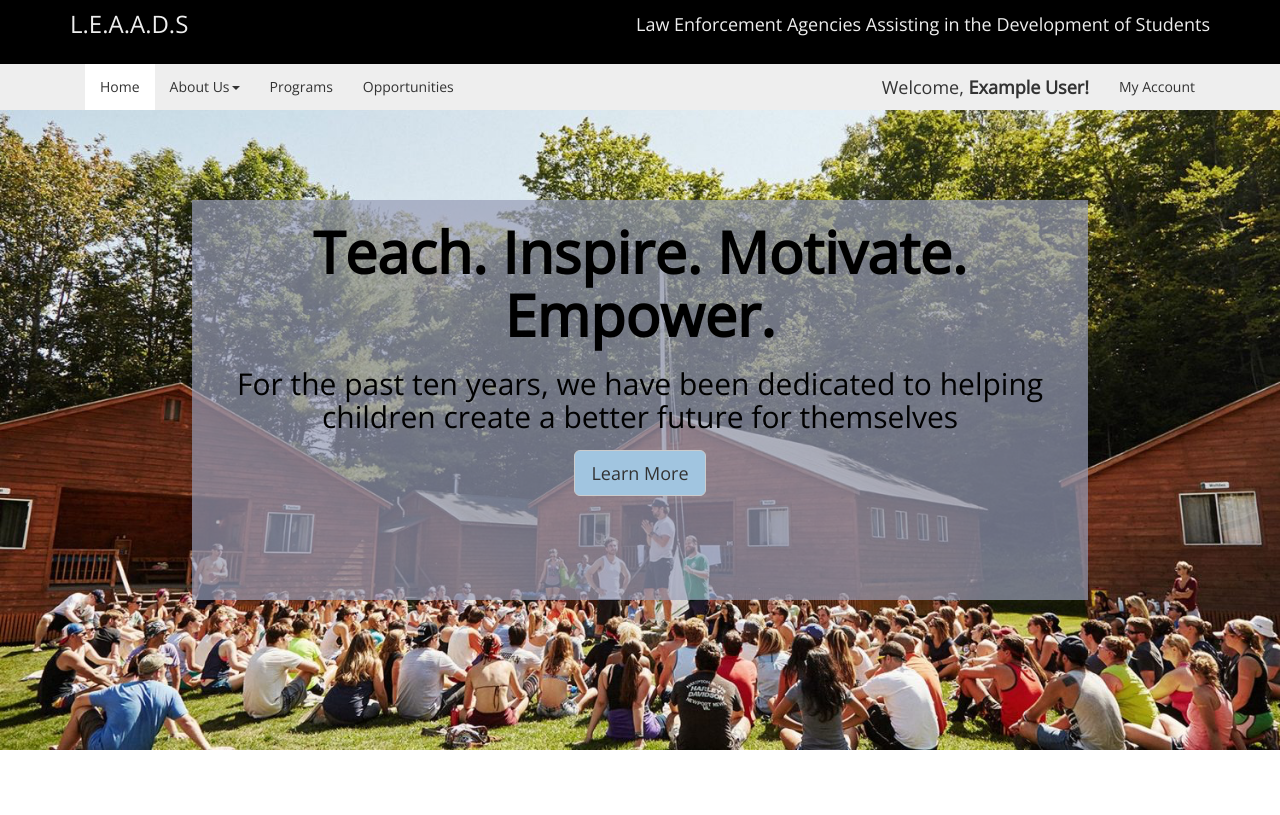
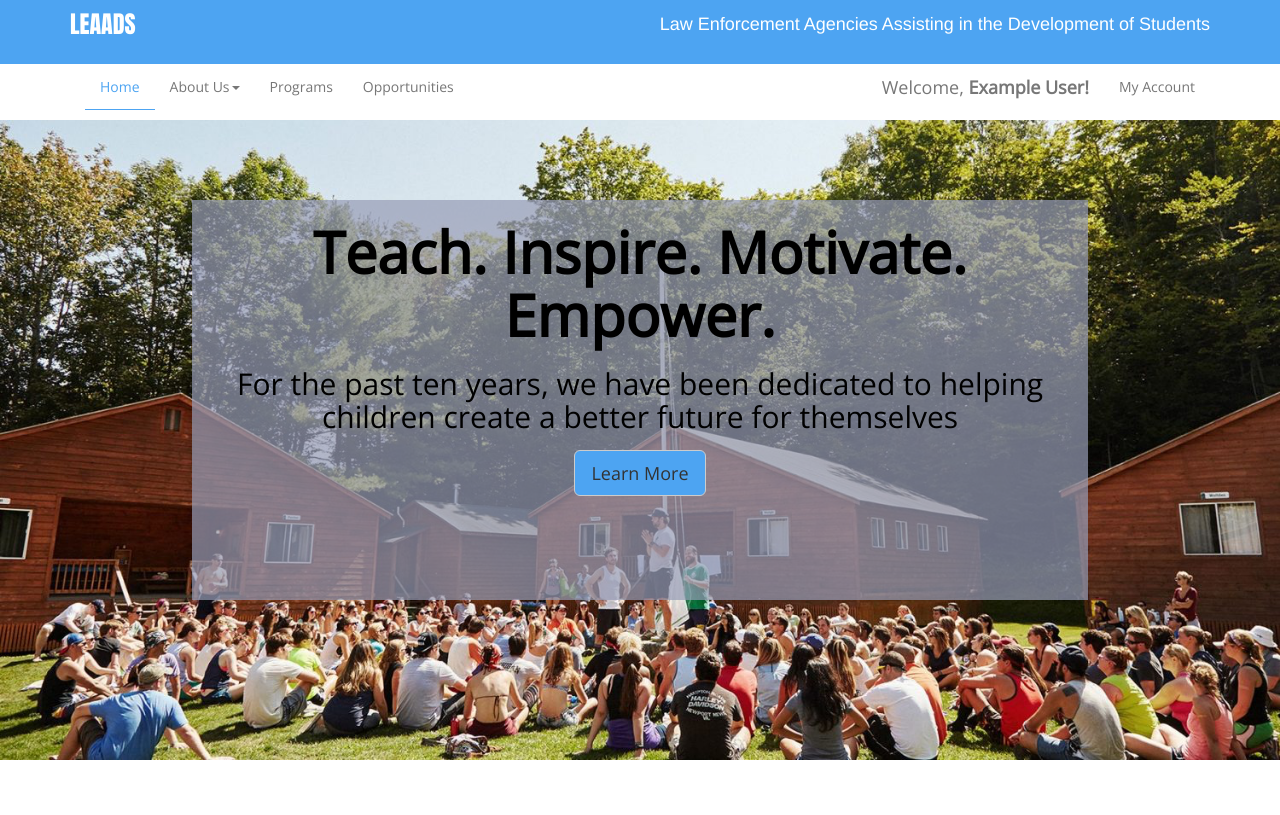
Before and after one commit to SrutiG/LEAADS-website, a Flask app: page /home in a window 1280 px wide. Shown: the top 815 px of the page. Run offline with Flask 2, Linux system fonts and the light colour scheme; the visitor is signed in with stand-in values (Sample User, id 1); some libraries are stand-ins or nearby versions.

Commit message:
Edited Navbar and changed primaryColor

```diff
--- a/app/static/css/index.css
+++ b/app/static/css/index.css
@@ -1,15 +1,15 @@
 :root {
-    --colorPrimary: #a1c5e0;
-    --primaryBorderColor: #a1c5e0;
-    --PrimaryHover: #FFF;
+    --colorPrimary: #4da4f2;
     --colorPrimaryLight: #FFF;
     --colorPrimaryDark: #000000;
     --colorAccent: #EEE;
+    --PrimaryHover: #EEE;
     --text: #434343;
     --textLight: #666666;
-    --header: var(--colorPrimaryDark);
+    --primaryBorderColor: var(--colorPrimary);
+    --header: var(--colorPrimary);
     --background: var(--colorPrimaryLight);
-    --nav: var(--colorAccent);
+    --nav: var(--colorPrimaryLight);
 }
 
 body {
@@ -23,9 +23,10 @@ body {
     height: 8vh;
     min-height: 40px;
     width: 100vw;
-    color: var(--colorAccent);
+    color: var(--colorPrimaryLight);
     position: static;
     font-size: 100%;
+    font-family: Impact, Helvetica;
 }
 
 #main-title {
@@ -38,6 +39,7 @@ body {
     display: inline-block;
     float: right;
     margin-top: 1.3%;
+    font-family: Helvetica;
 }
 
 .navbar .nav {
@@ -59,19 +61,21 @@ body {
   height: 46px;
   line-height: 46px;
   padding-top: 0;
-  color: var(--primaryAccent) ! important;
   margin: 0px;
+  margin-bottom: 10px;
 }
 
 .navbar-nav .active a {
-    background-color: var(--PrimaryHover) ! important;
+    background-color: var(--colorPrimaryLight) ! important;
+    color: var(--colorPrimary) ! important;
+    border-bottom: 1px solid var(--colorPrimary);
 }
 
 .welcome-user {
 }
 
 .navbar-nav li a:hover {
-  background-color: var(--colorPrimary) ! important;
+  background-color: var(--colorAccent) ! important;
 }
 
 .nav-wrapper {
@@ -131,13 +135,6 @@ body {
 }
 .team-member-paragraph-right {
     position: absolute;
-}
-
-.footer-placeholder {
-    border-top: solid;
-    height: 10%;
-    background-color: rgb(150, 150, 150);
-    text-align: center;
 }
 
 /*code made for opportunities list */
--- a/app/templates/about_us.html
+++ b/app/templates/about_us.html
@@ -178,9 +178,6 @@
 
   </div>
 
-    <div class="row">
-      <div class="col-md-12 footer-placeholder">Footer will be here</div>
-    </div>
 
 </div>
 {% endblock %}
--- a/app/templates/layout.html
+++ b/app/templates/layout.html
@@ -37,7 +37,7 @@
 <header class="top-header">
     <div class="container nav-content">
         <div class="header-content">
-            <h3 id="main-title">L.E.A.A.D.S</h3>
+            <h3 id="main-title">LEAADS</h3>
             <h4 id="sub-title">Law Enforcement Agencies Assisting in the Development of Students</h4>
         </div>
     </div>
--- a/app/templates/opportunities_list.html
+++ b/app/templates/opportunities_list.html
@@ -102,9 +102,5 @@
     <div class="col-md-1"></div>
   </div>
 
-  <div class="row">
-    <div class="col-md-12 footer-placeholder">Footer will be here</div>
-  </div>
-
 </div>
 {%endblock%}
```
